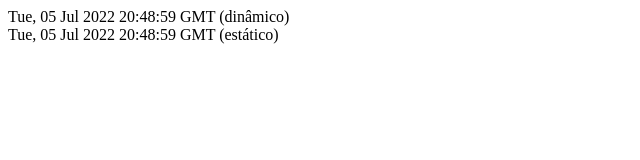
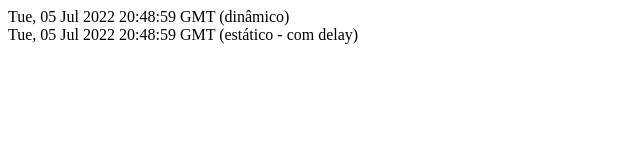
Before and after one commit to leeorestrepo/ideia-unica, a Next.js app: page /tempo in a window 1280 px wide. Shown: the top 160 px of the page, without its empty margins (0-640 px from the left). Built offline with nearby package versions, Linux system fonts and the light colour scheme.

Commit message:
Adicionando delay

```diff
--- a/pages/tempo.js
+++ b/pages/tempo.js
@@ -6,13 +6,14 @@
     return (
         <div>
             <div>{dynamicDateString} (dinâmico)</div>
-            <div>{props.staticDateString} (estático)</div>
+            <div>{props.staticDateString} (estático - com delay)</div>
         </div>
     )
 }
 
-export function getStaticProps() {
+export async function getStaticProps() {
     console.log('> Passando pelo getStaticProps();')
+    console.log('> Adicionando delay de 5 segundos');
     const staticDate = new Date();
     const staticDateString = staticDate.toGMTString();
 
@@ -23,4 +24,6 @@
     }
 }
 
+const delay = ms => new Promise(resolve => setTimeout(resolve, ms));
+
 export default Tempo;
```
